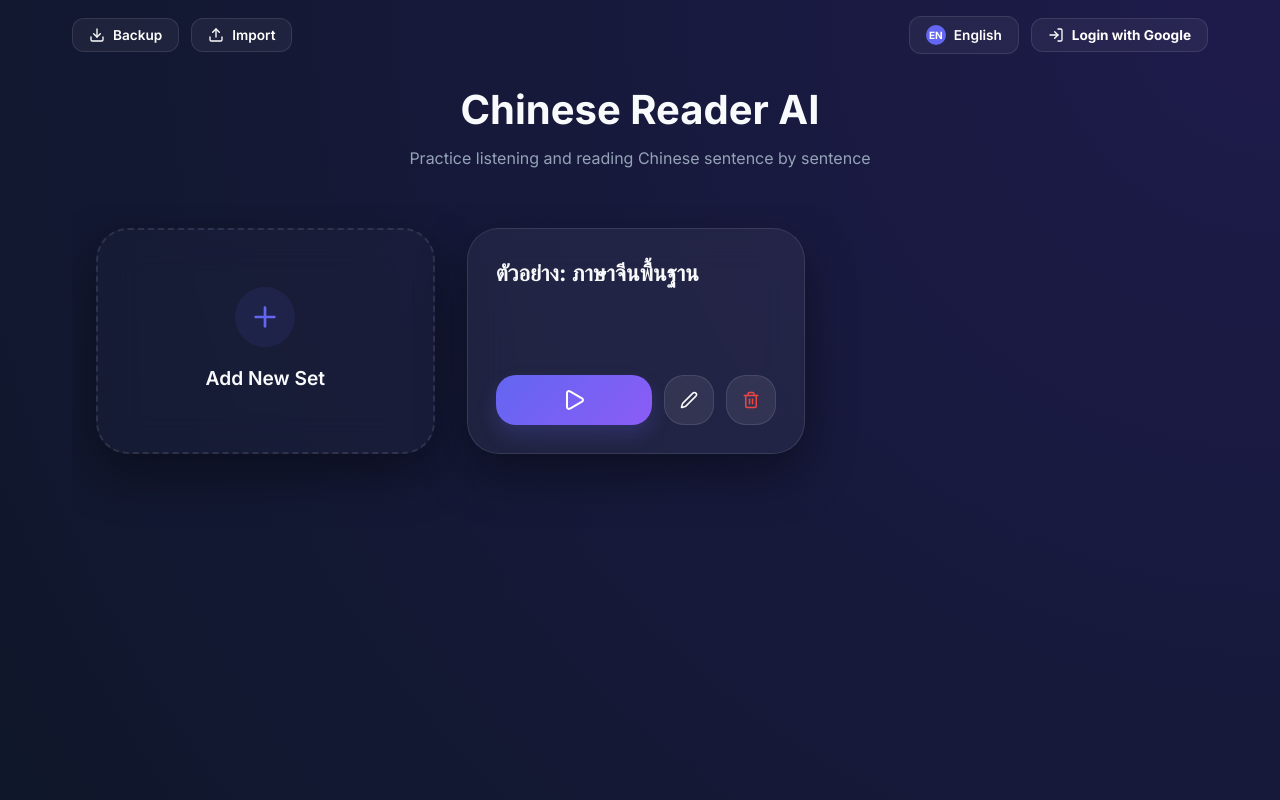
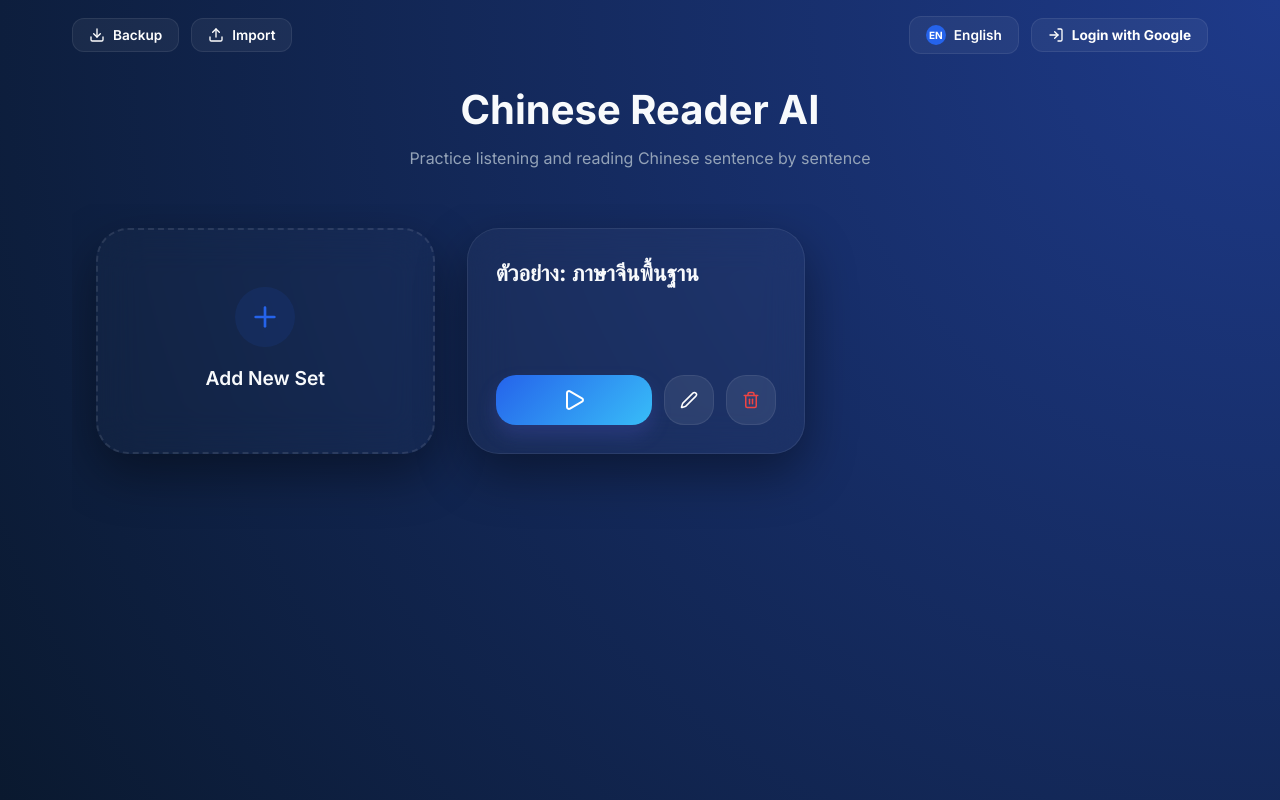
Before and after one commit to ajipitchayapong/speaker, a React (Vite) app: page / in a window 1280 px wide. Built offline with nearby package versions, Linux system fonts and the light colour scheme.

Commit message:
feat: initialize Chinese Reader AI app with Supabase authentication and CRUD operations for lesson sets

```diff
--- a/src/App.jsx
+++ b/src/App.jsx
@@ -478,15 +478,46 @@ const App = () => {
                         gap: "0.5rem",
                       }}
                     >
-                      <img
-                        src={user.user_metadata.avatar_url}
+                      <div
                         style={{
                           width: "30px",
                           height: "30px",
                           borderRadius: "50%",
+                          background: "var(--primary)",
+                          display: "flex",
+                          alignItems: "center",
+                          justifyContent: "center",
+                          overflow: "hidden",
+                          position: "relative",
+                          border: "1px solid rgba(255,255,255,0.1)",
                         }}
-                        alt="avatar"
-                      />
+                      >
+                        <span
+                          style={{
+                            fontSize: "0.8rem",
+                            fontWeight: 700,
+                            color: "white",
+                          }}
+                        >
+                          {user.user_metadata.full_name?.charAt(0) || "U"}
+                        </span>
+                        <img
+                          src={user.user_metadata.avatar_url}
+                          style={{
+                            width: "100%",
+                            height: "100%",
+                            objectFit: "cover",
+                            position: "absolute",
+                            top: 0,
+                            left: 0,
+                            transition: "opacity 0.2s",
+                          }}
+                          alt="avatar"
+                          onError={(e) => {
+                            e.target.style.opacity = "0";
+                          }}
+                        />
+                      </div>
                       <span style={{ fontSize: "0.85rem", fontWeight: 600 }}>
                         {user.user_metadata.full_name}
                       </span>
@@ -661,9 +692,9 @@ const App = () => {
                 {/* Add New Card */}
                 <motion.div
                   whileHover={{
-                    backgroundColor: "rgba(99, 102, 241, 0.05)",
+                    backgroundColor: "rgba(37, 99, 235, 0.05)",
                     borderColor: "var(--primary)",
-                    boxShadow: "0 0 20px rgba(99, 102, 241, 0.2)",
+                    boxShadow: "0 0 20px rgba(37, 99, 235, 0.2)",
                   }}
                   transition={{ duration: 0.05, ease: "easeOut" }}
                   whileTap={{ scale: 0.98 }}
@@ -689,7 +720,7 @@ const App = () => {
                       width: "60px",
                       height: "60px",
                       borderRadius: "50%",
-                      background: "rgba(99, 102, 241, 0.1)",
+                      background: "rgba(37, 99, 235, 0.1)",
                       display: "flex",
                       alignItems: "center",
                       justifyContent: "center",
@@ -708,9 +739,9 @@ const App = () => {
                     key={set.id}
                     className="lesson-card glass-card"
                     whileHover={{
-                      backgroundColor: "rgba(99, 102, 241, 0.08)",
+                      backgroundColor: "rgba(37, 99, 235, 0.08)",
                       borderColor: "var(--primary)",
-                      boxShadow: "0 0 20px rgba(99, 102, 241, 0.2)",
+                      boxShadow: "0 0 20px rgba(37, 99, 235, 0.2)",
                     }}
                     transition={{ duration: 0.05, ease: "easeOut" }}
                     style={{
@@ -1130,11 +1161,11 @@ const Editor = ({ initialData, onSave, onBack, t, lang }) => {
                   zIndex: movingIndex === idx ? 10 : 1,
                   borderColor:
                     movingIndex === idx
-                      ? "rgba(99, 102, 241, 1)"
+                      ? "rgba(37, 99, 235, 1)"
                       : "rgba(255, 255, 255, 0.05)",
                   backgroundColor:
                     movingIndex === idx
-                      ? "rgba(99, 102, 241, 0.15)"
+                      ? "rgba(37, 99, 235, 0.15)"
                       : "rgba(255, 255, 255, 0.03)",
                 }}
                 transition={{
@@ -1185,7 +1216,7 @@ const Editor = ({ initialData, onSave, onBack, t, lang }) => {
                       fontSize: "1.1rem",
                       fontWeight: "800",
                       background: "rgba(0,0,0,0.4)",
-                      border: "1px solid rgba(99, 102, 241, 0.2)",
+                      border: "1px solid rgba(37, 99, 235, 0.2)",
                       color: "white",
                       cursor: "pointer",
                     }}
@@ -1760,7 +1791,7 @@ const Reader = ({ set, onBack, t }) => {
                   justifyContent: "center",
                   fontSize: "3rem",
                   fontWeight: "900",
-                  boxShadow: "0 10px 30px rgba(99, 102, 241, 0.3)",
+                  boxShadow: "0 10px 30px rgba(37, 99, 235, 0.3)",
                   color: "white",
                   border: "4px solid rgba(255, 255, 255, 0.1)",
                 }}
--- a/src/index.css
+++ b/src/index.css
@@ -1,17 +1,17 @@
 @import url('https://fonts.googleapis.com/css2?family=Inter:wght@300;400;500;600;700&family=Noto+Sans+SC:wght@300;400;500;700&display=swap');
 
 :root {
-  --primary: #6366f1;
-  --primary-hover: #4f46e5;
-  --secondary: #ec4899;
-  --accent: #8b5cf6;
-  --bg-dark: #0f172a;
-  --bg-darker: #020617;
+  --primary: #2563eb;
+  --primary-hover: #1d4ed8;
+  --secondary: #06b6d4;
+  --accent: #38bdf8;
+  --bg-dark: #0a192f;
+  --bg-darker: #020c1b;
   --text-main: #f8fafc;
   --text-dim: #94a3b8;
-  --glass: rgba(255, 255, 255, 0.05);
-  --glass-border: rgba(255, 255, 255, 0.1);
-  --glass-hover: rgba(255, 255, 255, 0.08);
+  --glass: rgba(255, 255, 255, 0.03);
+  --glass-border: rgba(255, 255, 255, 0.08);
+  --glass-hover: rgba(255, 255, 255, 0.06);
   --transition-fast: 0.2s cubic-bezier(0.4, 0, 0.2, 1);
   --transition-slow: 0.5s cubic-bezier(0.4, 0, 0.2, 1);
 }
@@ -24,7 +24,7 @@
 
 body {
   font-family: 'Inter', 'Noto Sans SC', sans-serif;
-  background: radial-gradient(circle at top right, #1e1b4b, #0f172a);
+  background: radial-gradient(circle at top right, #1e3a8a, #0a192f);
   color: var(--text-main);
   height: 100vh;
   margin: 0;
```
